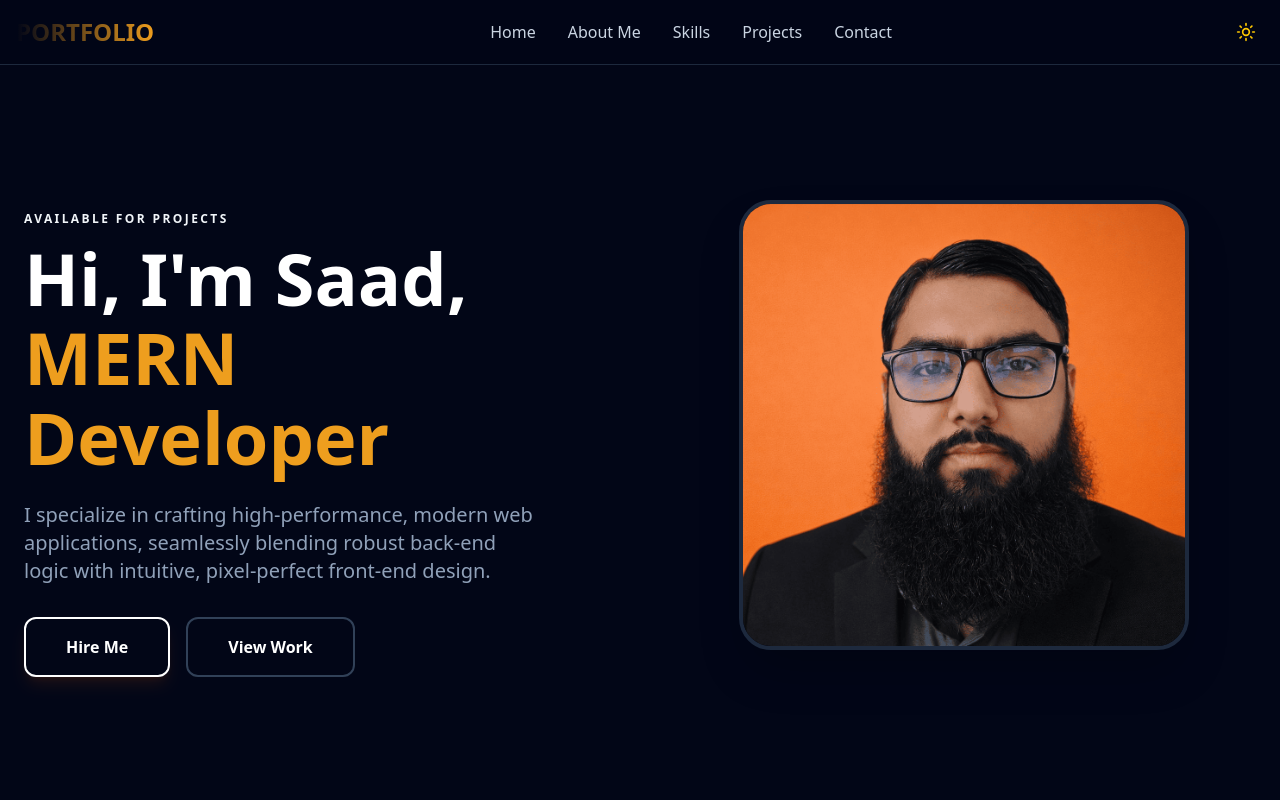
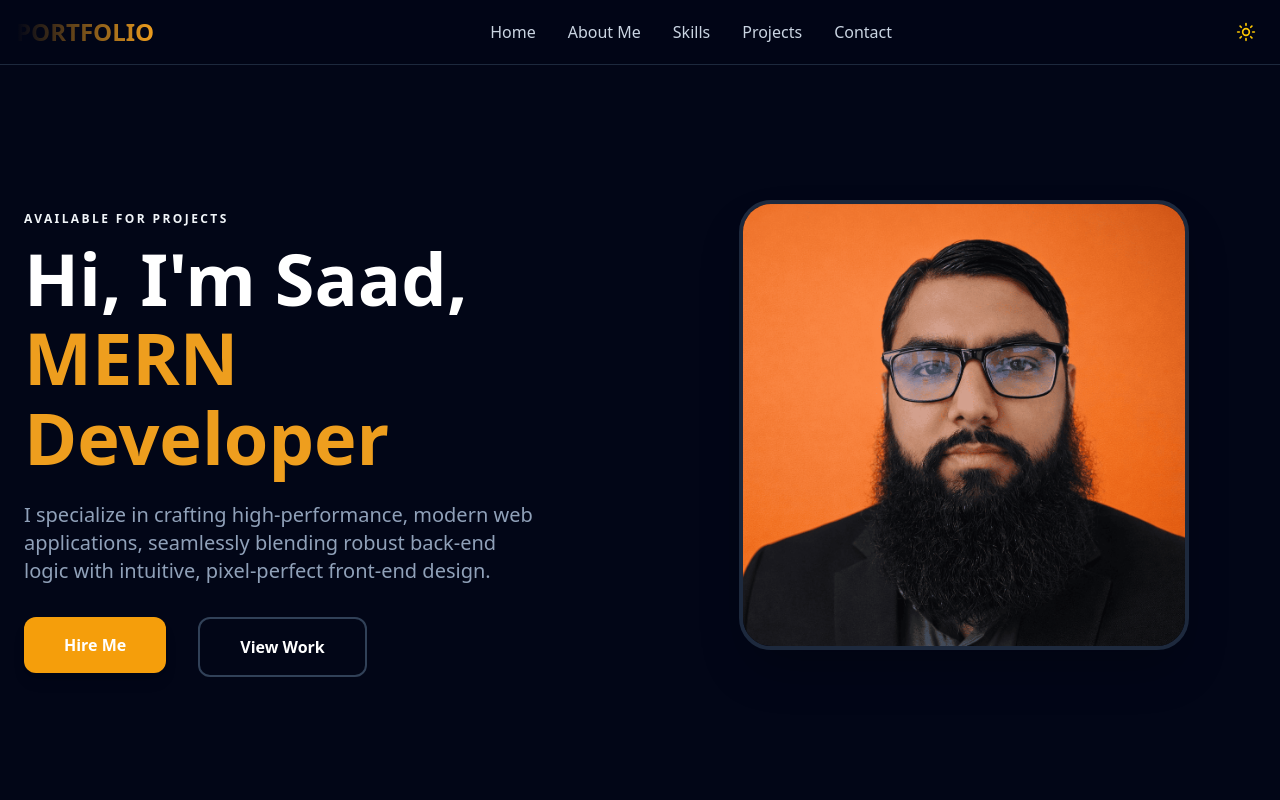
Before and after one commit to saad-aziz1/professional-portfolio-2026-, a React (Vite) app in the folder frontend/: page / in a window 1280 px wide. Shown: the top 800 px of the page. Built offline with nearby package versions, Linux system fonts and the light colour scheme.

Commit message:
ui: improve hero cta buttons navigation and visual hierarchy

```diff
--- a/frontend/src/components/Hero.jsx
+++ b/frontend/src/components/Hero.jsx
@@ -50,12 +50,19 @@ const Hero = () => {
           </p>
 
           <div className="flex flex-col sm:flex-row justify-center lg:justify-start gap-4 mt-8">
-            <button className="bg-transparent border-2 border-secondary text-secondary dark:bg-secondary dark:text-white px-10 py-4 rounded-xl font-bold transition-all transform hover:-translate-y-1 active:scale-95 shadow-lg shadow-orange-500/10">
-              Hire Me
-            </button>
-            <button className="border-2 border-slate-300 dark:border-slate-700 text-slate-900 dark:text-white px-10 py-4 rounded-xl font-bold hover:bg-slate-100 dark:hover:bg-slate-800 transition-all active:scale-95">
-              View Work
-            </button>
+
+            <a href="#contact" className="inline-block">
+              <button className="bg-[#F59E0B] text-white px-10 py-4 rounded-xl font-bold transition-all transform hover:-translate-y-1 hover:shadow-[0_10px_20px_rgba(245,158,11,0.3)] active:scale-95 shadow-lg">
+                Hire Me
+              </button>
+            </a>
+
+
+            <a href="#projects" className="inline-block ml-4">
+              <button className="border-2 border-slate-300 dark:border-slate-700 text-slate-900 dark:text-white px-10 py-4 rounded-xl font-bold hover:bg-slate-100 dark:hover:bg-slate-800 transition-all active:scale-95">
+                View Work
+              </button>
+            </a>
           </div>
         </motion.div>
 
```
